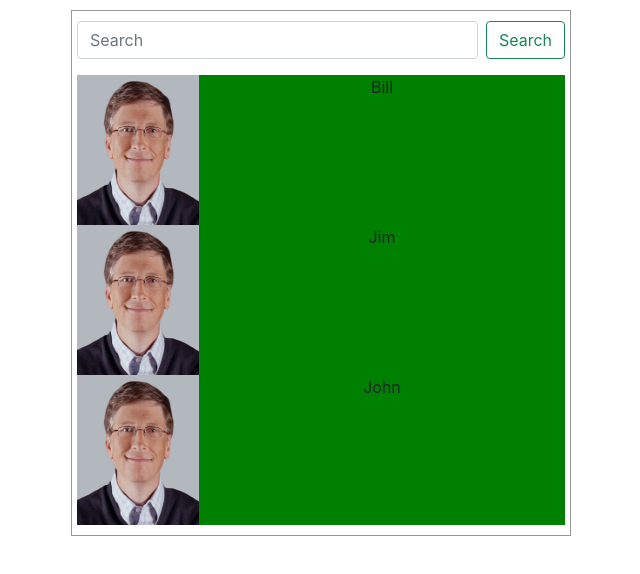
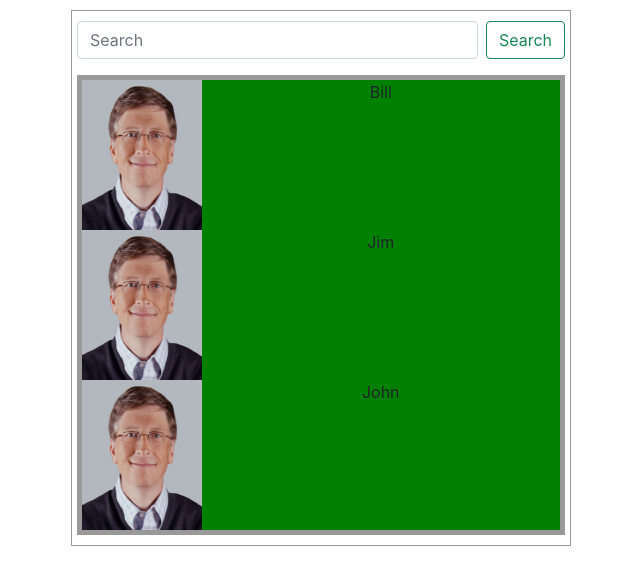
Before and after one commit to adnanros/spad-task, a React (Create React App) app: page / in a window 1280 px wide. Shown: the top 574 px of the page, without its empty margins (11-651 px from the left). Built offline with nearby package versions, Linux system fonts and the light colour scheme.

Commit message:
feat: add Persons and SearchBox components

```diff
--- a/src/App.js
+++ b/src/App.js
@@ -1,5 +1,7 @@
 import { useState } from 'react';
 import './App.css';
+import Persons from './components/Persons';
+import SearchBox from './components/SearchBox';
 
 function App() {
   const [persons, setPersons] = useState([
@@ -27,28 +29,8 @@ function App() {
     <div className="App">
       <div className='container'>
         <div className="main-box">
-          <div className='mb-3'>
-            <form class="d-flex">
-              <input class="form-control me-2" type="search" placeholder="Search" aria-label="Search" />
-              <button class="btn btn-outline-success" type="submit">Search</button>
-            </form>
-          </div>
-
-          {
-            persons.map((person, index) => (
-              <div key={index} className='d-flex' style={{ 'height': '150px'}}>
-                <div className='col-3' style={{ 'backgroundColor': 'red' }}>
-                  <img src={require('../src/images/bill-gates.jpg')} style={{ 'width': '100%', 'height': '100%' }} alt='...' />
-                </div>
-                <div className='col-9' style={{ 'backgroundColor': 'green' }}>
-                  {person.name}
-                </div>
-              </div>
-            ))
-          }
-
-
-
+          <SearchBox />
+          <Persons persons={persons} />
         </div>
 
       </div>
--- /dev/null
+++ b/src/components/Persons.js
@@ -0,0 +1,20 @@
+const Persons = ({persons}) => {
+    return (
+        <div style={{'padding': '5px', 'backgroundColor': '#999'}}>
+            {
+                persons.map((person, index) => (
+                    <div key={index} className='d-flex' style={{ 'height': '150px' }}>
+                        <div className='col-3' style={{ 'backgroundColor': 'red' }}>
+                            <img src={require('../images/bill-gates.jpg')} style={{ 'width': '100%', 'height': '100%' }} alt='...' />
+                        </div>
+                        <div className='col-9' style={{ 'backgroundColor': 'green' }}>
+                            {person.name}
+                        </div>
+                    </div>
+                ))
+            }
+        </div>
+    );
+}
+
+export default Persons;
--- /dev/null
+++ b/src/components/SearchBox.js
@@ -0,0 +1,12 @@
+const SearchBox = () => {
+    return (
+        <div className='mb-3'>
+            <form class="d-flex">
+                <input class="form-control me-2" type="search" placeholder="Search" aria-label="Search" />
+                <button class="btn btn-outline-success" type="submit">Search</button>
+            </form>
+        </div>
+    );
+}
+
+export default SearchBox;
```
